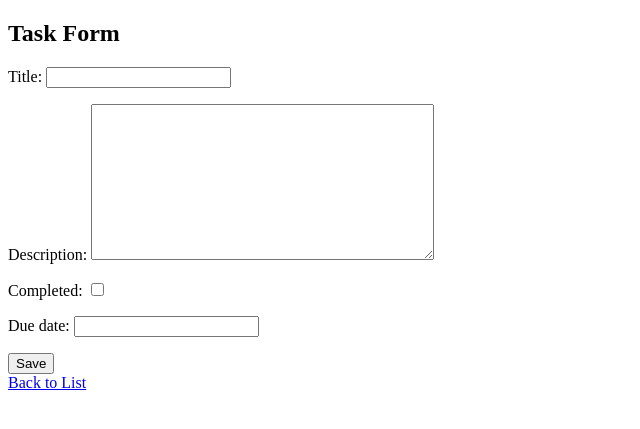
After one commit to refat-jamil/task-manager, a Django app: template task/templates/task_update.html in a window 1280 px wide. The commit adds this page. Shown: the top 429 px of the page, without its empty margins (0-640 px from the left). Run offline with Django 5.2, Linux system fonts and the light colour scheme; the template is opened without the code that fills it: values that come from a table or form of the project are taken from there, others are empty.

Commit message:
add task update feature

```diff
--- a/task/templates/home.html
+++ b/task/templates/home.html
@@ -8,6 +8,6 @@
 <body>
     <h1>Home</h1>
 
-<a href="{% url 'my_task' %}">My Task</a>
+<a href="{% url 'task-list' %}">My Task</a>
 </body>
 </html>
--- a/task/templates/task_list.html
+++ b/task/templates/task_list.html
@@ -7,12 +7,15 @@
 </head>
 <body>
     <h2>My Task</h2>
+    <a href="{% url 'task-create' %}">Create Task</a>
+
     <ul>
         {% for task in task_list %}
 
         <li>{{ task.title}} - {% if task.completed %} ✅ {% else %}  ❌ {% endif %}</li>
-
+        <a href="{% url 'task-update' task.pk %}">✏️</a>
         {% endfor %}
     </ul>
+
 </body>
 </html>
--- /dev/null
+++ b/task/templates/task_update.html
@@ -0,0 +1,18 @@
+<!DOCTYPE html>
+<html lang="en">
+<head>
+    <meta charset="UTF-8">
+    <meta name="viewport" content="width=device-width, initial-scale=1.0">
+    <title>Task Update</title>
+</head>
+<body>
+    <h2>Task Form</h2>
+    <form method="post">
+        {% csrf_token %}
+        {{update_form.as_p}}
+        <button type="submit">Save</button>
+    </form>
+    <a href="{% url 'task-list' %}">Back to List</a>
+
+</body>
+</html>
--- a/task/urls.py
+++ b/task/urls.py
@@ -5,6 +5,8 @@ urlpatterns = [
     path('', views.home, name='home'),
     path('my-task', views.task_list, name='task-list'),
     path('create/', views.task_create, name='task-create'),
+    path('update/<int:pk>', views.task_update, name='task-update'),
+
 
 
 ]
```
Also changed, not shown: task/views.py (+10 -0 lines).
